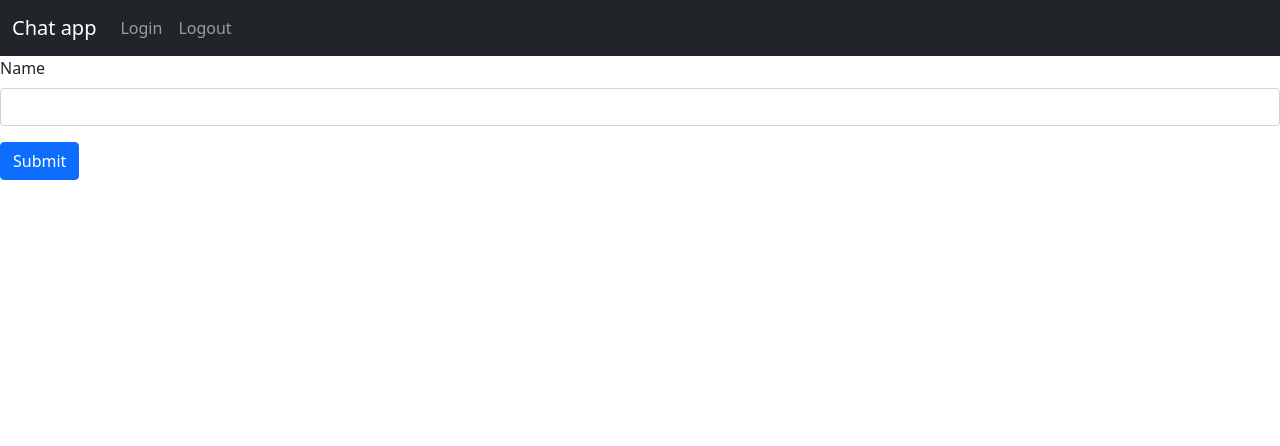
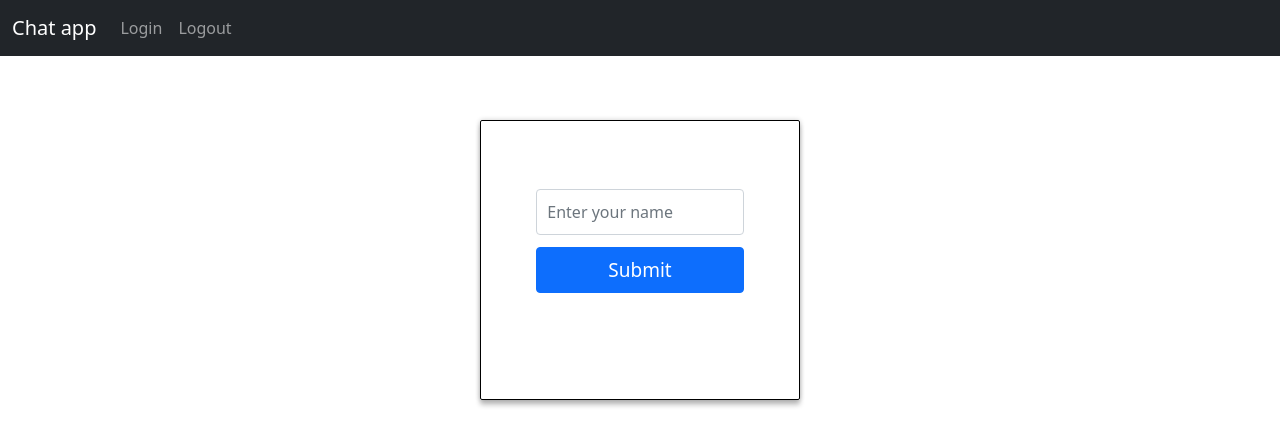
Before and after one commit to Tudor73/chat-app-, a Flask app: page /login in a window 1280 px wide. Shown: the top 446 px of the page. Run offline with Flask 2, Linux system fonts and the light colour scheme; some libraries are stand-ins or nearby versions.

Commit message:
front-end stuff

```diff
--- /dev/null
+++ b/app/static/styles/login.css
@@ -0,0 +1,28 @@
+.wrapper{
+    width:25%;
+    height:35vh;
+    margin: auto;
+    margin-top: 5%;
+    border: 1px solid black;
+    border-radius: 2px;
+    box-shadow: 0 0 5px 0 rgba(0, 0, 0, 0.2), 0 5px 5px 0 rgba(0, 0, 0, 0.24);
+}
+.form-control{
+    width:90%;
+    padding: 10px;
+    margin-bottom: 5%;
+}
+.container{
+    display: flex;
+    flex-direction: column;
+    align-items: center;
+    justify-content: center;
+    width: 80%;
+    height:30vh;
+    margin:auto;
+}
+.btn{
+    padding: 8px 14px;
+    font-size: 19px;
+    width: 90%;
+}
--- a/app/templates/login.html
+++ b/app/templates/login.html
@@ -1,10 +1,12 @@
 {% extends "base.html" %}
 {% block form %}
+<link rel="stylesheet" type="text/css" href= "{{ url_for('static', filename = 'styles/login.css')}}">
 <form method="POST">
-    <div class="mb-3">
-      <label for="exampleInputEmail1" class="form-label">Name</label>
-      <input type="text" class="form-control" id="exampleInputEmail1" aria-describedby="emailHelp" name="name">
-    </div>
+  <div class="wrapper">
+    <div class="container">
+      <input type="text" class="form-control" id="exampleInputEmail1" aria-describedby="emailHelp" name="name" placeholder="Enter your name">
     <button type="submit" class="btn btn-primary">Submit</button>
+  </div>
+  </div>
   </form>
 {% endblock %}
```
Also changed, not shown: app/static/home.js (+11 -10 lines).
